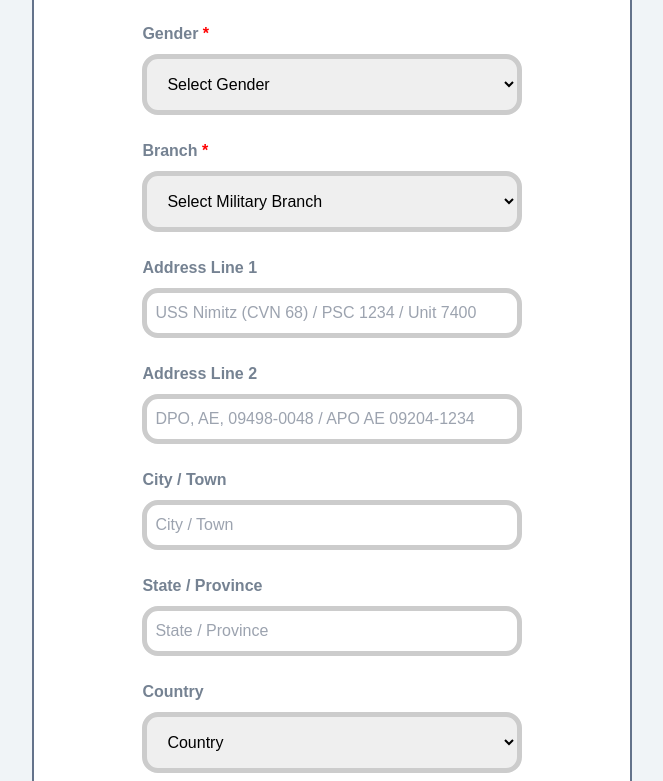
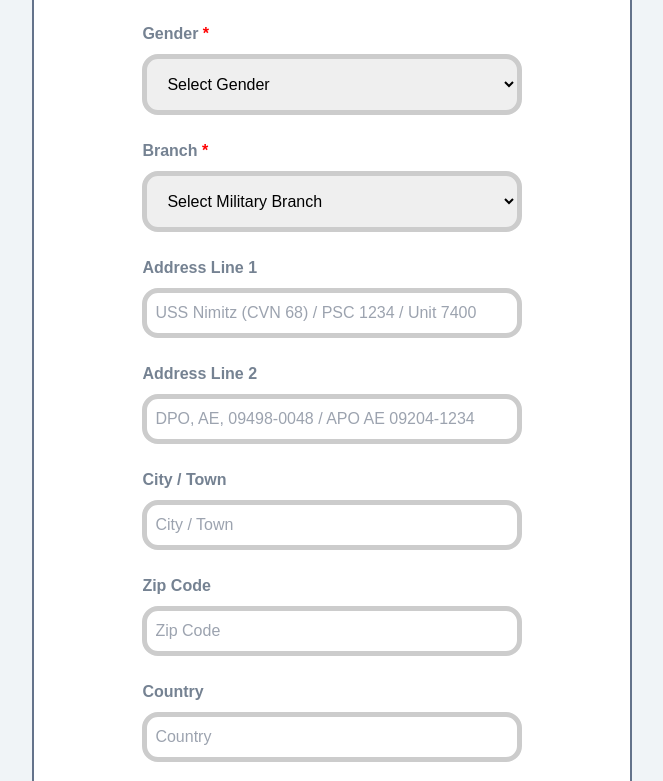
Before and after one commit to LU347/blue-star-az, a Next.js app in the folder apps/frontend/: page /signup in a window 1280 px wide. Shown: the part 827-1608 px from the top of the page, without its empty margins (308-971 px from the left). Built offline with nearby package versions, Linux system fonts and the light colour scheme.

Commit message:
Move fields into separate file

```diff
--- /dev/null
+++ b/apps/frontend/app/signup/fields.ts
@@ -0,0 +1,131 @@
+
+/*
+    Required fields:
+    email, password, first & last name, gender, branch
+
+    Optional:
+    phoneNumber, address fields (since there's different types of military addresses)
+    Address format based on https://support.govx.com/article?id=1176&sectionId=1025
+*/
+export const signupFields = [
+    {
+        name: "email",
+        label: "Email Address",
+        type: "email",
+        placeholder: "Email Address",
+        ariaLabel: "email_address_label",
+        required: true
+    },
+    {
+        name: "password",
+        label: "Password",
+        type: "password",
+        placeholder: "Password",
+        ariaLabel: "password_label",
+        required: true
+    },
+    {
+        name: "confirmPassword",
+        label: "Confirm Password",
+        type: "password",
+        placeholder: "Password",
+        ariaLabel: "confirm_password_label",
+        required: true
+    },
+    {
+        name: "phoneNumber",
+        label: "Phone Number",
+        type: "tel",
+        placeholder: "Phone Number",
+        ariaLabel: "phone_number_label",
+        required: true,
+
+    },
+    {
+        name: "first_name",
+        label: "First Name",
+        type: "text",
+        placeholder: "First Name",
+        ariaLabel: "first_name_label",
+        required: true,
+    },
+    {
+        name: "last_name",
+        label: "Last Name",
+        type: "text",
+        placeholder: "Last Name",
+        ariaLabel: "last_name_label",
+        required: true,
+    },
+    {
+        name: "gender",
+        label: "Gender",
+        type: "select",
+        placeholder: "Select Gender",
+        ariaLabel: "gender_label",
+        options: [
+            { value: "male", label: "Male" },
+            { value: "female", label: "Female" },
+        ],
+        required: true,
+    },
+    {
+        name: "military_branch",
+        label: "Branch",
+        type: "select",
+        placeholder: "Select Military Branch",
+        ariaLabel: "military_branch_label",
+        options: [
+            { value: "air_force", label: "Air Force" },
+            { value: "army", label: "Army" },
+            { value: "coast_guard", label: "Coast Guard"},
+            { value: "marines", label: "Marines" },
+            { value: "national_guard", label: "National Guard" },
+            { value: "navy", label: "Navy" },
+            { value: "space_force", label: "Space Force" }
+        ],
+        required: true,
+    },
+    {
+        name: "address_one",
+        label: "Address Line 1",
+        type: "text",
+        placeholder: "USS Nimitz (CVN 68) / PSC 1234 / Unit 7400",
+        ariaLabel: "address_one_label",
+    },
+    {
+        name: "address_two",
+        label: "Address Line 2",
+        type: "text",
+        placeholder: "DPO, AE, 09498-0048 / APO AE 09204-1234",
+        ariaLabel: "address_two_label"
+    },
+    {
+        name: "city",
+        label: "City / Town",
+        type: "text",
+        placeholder: "City / Town",
+        ariaLabel: "city_label",
+    },
+    {
+        name: "zip_code",
+        label: "Zip Code",
+        type: "text",
+        placeholder: "Zip Code",
+        ariaLabel: "zip_code_label"
+    },
+    {
+        name: "country",
+        label: "Country",
+        type: "text",
+        placeholder: "Country",
+        ariaLabel: "country_label",
+    },
+    {
+        name: "state",
+        label: "State / Province",
+        type: "text",
+        placeholder: "State / Province",
+        ariaLabel: "state_label",
+    },
+];
--- a/apps/frontend/app/signup/page.tsx
+++ b/apps/frontend/app/signup/page.tsx
@@ -1,149 +1,84 @@
+"use client";
+
 import FormComponent from "@/components/FormComponent/Form";
-
-/*
-    Required fields:
-    email, password, first & last name, gender, branch
-
-    Optional:
-    phoneNumber, address fields (since there's different types of military addresses)
-    Address format based on https://support.govx.com/article?id=1176&sectionId=1025
-*/
+import { signupFields } from "./fields";
+import { useState } from "react";
 
 const Signup: React.FC = () => {
-    const signupFields = [
-        {
-            name: "email",
-            label: "Email Address",
-            type: "email",
-            placeholder: "Email Address",
-            ariaLabel: "email_address_label",
-            required: true
-        },
-        {
-            name: "password",
-            label: "Password",
-            type: "password",
-            placeholder: "Password",
-            ariaLabel: "password_label",
-            required: true
-        },
-        {
-            name: "confirmPassword",
-            label: "Confirm Password",
-            type: "password",
-            placeholder: "Password",
-            ariaLabel: "confirm_password_label",
-            required: true
-        },
-        {
-            name: "phoneNumber",
-            label: "Phone Number",
-            type: "tel",
-            placeholder: "Phone Number",
-            ariaLabel: "phone_number_label",
-            required: true,
+    const [formData, setFormData] = useState({
+        email: "",
+        password: "",
+        phoneNumber: "",
+        first_name: "",
+        last_name: "",
+        gender: "",
+        military_branch: "",
+        address_one: "",
+        address_two: "",
+        city: "",
+        zip_code: "",
+        country: "",
+        state: ""
+    });
 
-        },
-        {
-            name: "first_name",
-            label: "First Name",
-            type: "text",
-            placeholder: "First Name",
-            ariaLabel: "first_name_label",
-            required: true,
-        },
-        {
-            name: "last_name",
-            label: "Last Name",
-            type: "text",
-            placeholder: "Last Name",
-            ariaLabel: "last_name_label",
-            required: true,
-        },
-        {
-            name: "gender",
-            label: "Gender",
-            type: "select",
-            placeholder: "Select Gender",
-            ariaLabel: "gender_label",
-            options: [
-                { value: "male", label: "Male" },
-                { value: "female", label: "Female" },
-            ],
-            required: true,
-        },
-        {
-            name: "military_branch",
-            label: "Branch",
-            type: "select",
-            placeholder: "Select Military Branch",
-            ariaLabel: "military_branch_label",
-            options: [
-                { value: "air_force", label: "Air Force" },
-                { value: "army", label: "Army" },
-                { value: "coast_guard", label: "Coast Guard"},
-                { value: "marines", label: "Marines" },
-                { value: "national_guard", label: "National Guard" },
-                { value: "navy", label: "Navy" },
-                { value: "space_force", label: "Space Force" }
-            ],
-            required: true,
-        },
-        {
-            name: "address_one",
-            label: "Address Line 1",
-            type: "text",
-            placeholder: "USS Nimitz (CVN 68) / PSC 1234 / Unit 7400",
-            ariaLabel: "address_one_label",
-        },
-        {
-            name: "address_two",
-            label: "Address Line 2",
-            type: "text",
-            placeholder: "DPO, AE, 09498-0048 / APO AE 09204-1234",
-            ariaLabel: "address_two_label"
-        },
-        {
-            name: "city",
-            label: "City / Town",
-            type: "text",
-            placeholder: "City / Town",
-            ariaLabel: "city_label",
-        },
-        {
-            name: "state",
-            label: "State / Province",
-            type: "text",
-            placeholder: "State / Province",
-            ariaLabel: "state_label",
-        },
-        {
-            name: "country",
-            label: "Country",
-            type: "select",
-            placeholder: "Country",
-            ariaLabel: "country_label",
-            options: [
-                { value: "usa", label: "United States of America" },
-                { value: "germany", label: "Germany" },
-                { value: "bahrain", label: "Bahrain" },
-                { value: "japan", label: "Japan" },
-                { value: "philippines", label: "Philippines"}
-            ]
+    const [loading, setLoading] = useState(false);
+    const [error, setError] = useState<string | null>(null);
+    const [success, setSuccess] = useState<string | null>(null);
+
+    const handleChange = (e: React.ChangeEvent<HTMLInputElement | HTMLSelectElement>) => {
+        const { name, value } = e.target;
+        setFormData((prev) => ({ ...prev, [name]: value }));
+    };
+
+    const handleSubmit = async (e: React.FormEvent) => {
+        e.preventDefault();
+        setLoading(true);
+        setError(null);
+        setSuccess(null);
+
+        try {
+            const response = await fetch("/api/signup", {
+                method: "POST",
+                headers: {
+                    "Content-Type": "application/json",
+                },
+                body: JSON.stringify(formData),
+            });
+
+            const data = await response.json();
+
+            if (!response.ok) {
+                throw new Error(data.message || "Signup failed");
+            }
+
+            setSuccess("Signup successful!");
+        } catch(err) {
+            if (err instanceof Error) {
+                setError(err.message || "An error occurred");
+            }
+        } finally {
+            setLoading(false);
         }
-    ];
+    }
 
     return (
-        <div className="flex flex-col items-center justify-center h-auto overflow-scroll m-8">
+        <div className="flex flex-col items-center justify-center h-auto m-8">
+            {error && <p className="text-red-500">{error}</p>}
+            {success && <p className="text-green-500">{success}</p>}
+
             <FormComponent
                 title="Create an Account"
                 action="/signup"
                 formName="signupForm"
                 fields={signupFields}
-                buttonText="Sign Up"
+                buttonText={loading ? "Signing Up..." : "Sign Up"}
                 linkText="Already have an account? Login"
                 linkHref="/login"
                 ariaLabel="Sign Up Form"
+                onSubmit={handleSubmit}
+                onChange={handleChange}
+                formData={formData}
+
             />
         </div>
     );
```
